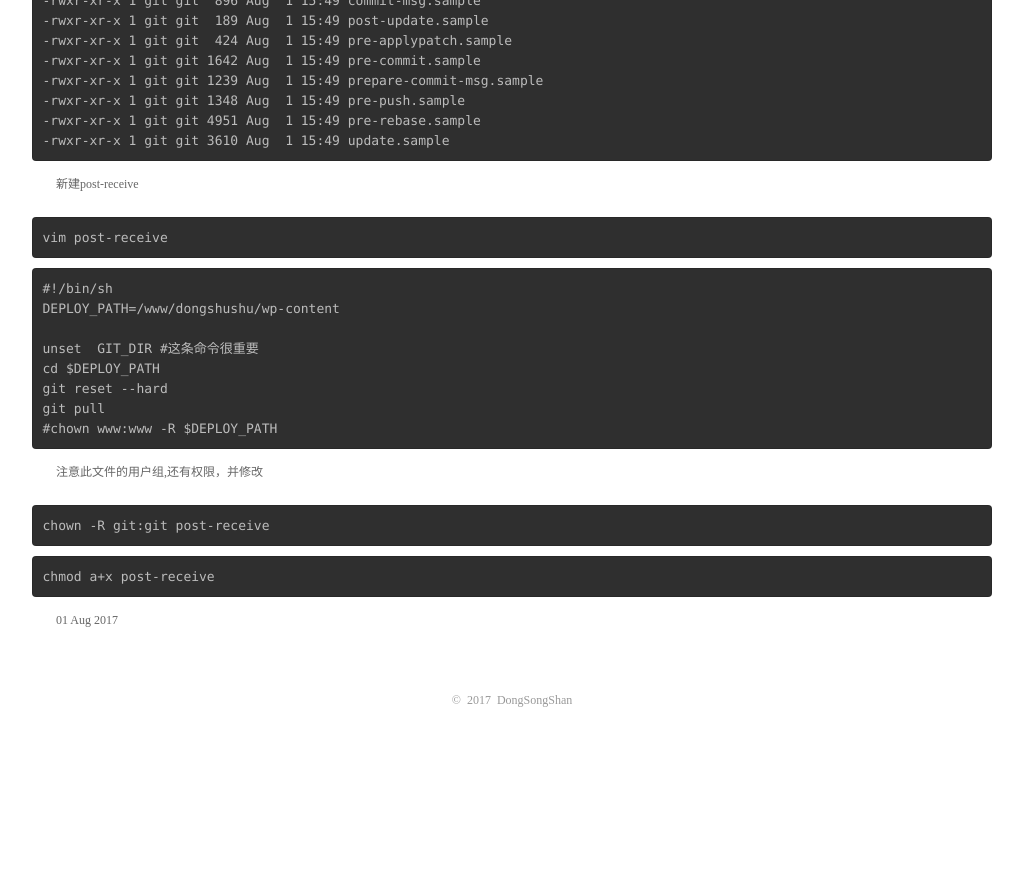
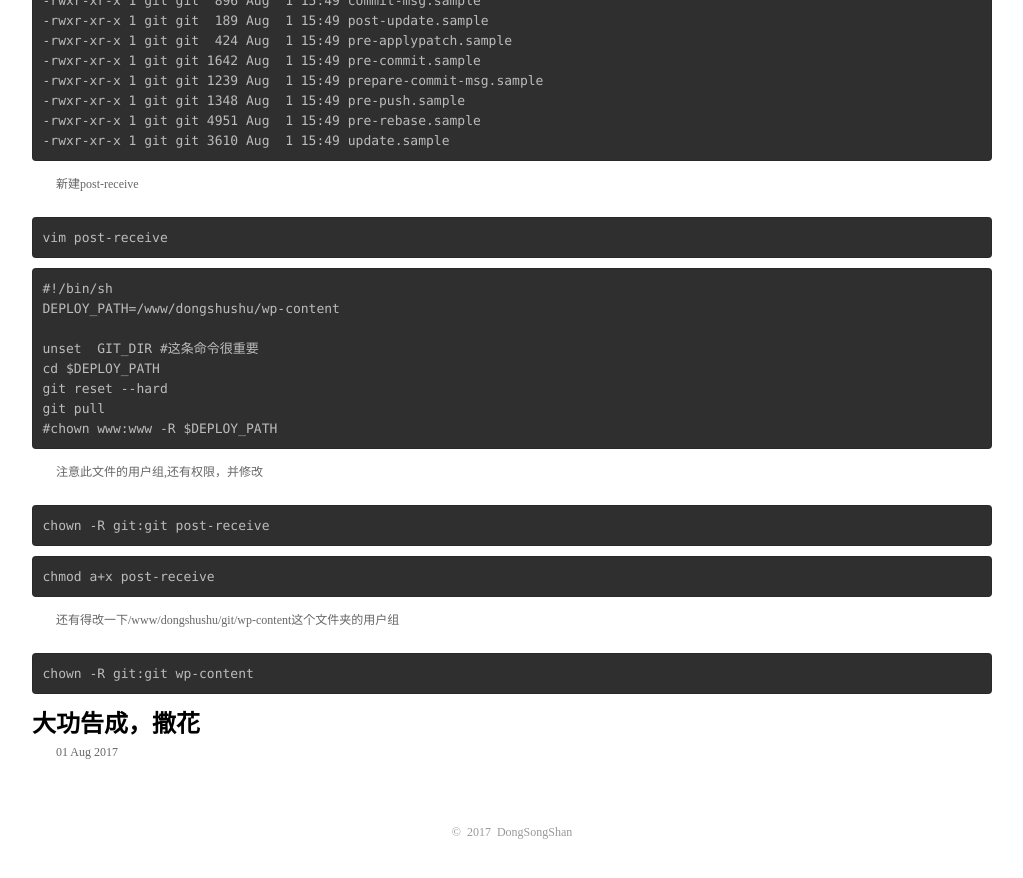
Before and after one commit to dongsongshan/dongsongshan.github.io, a Jekyll site: the page built from _posts/2017-08-01-git服务器创建并自动部署服务器代码.html, in a window 1280 px wide and 900 px high, scrolled down 2375 px. Shown: the top 878 px of the window, without its empty margins (128-1151 px from the left). Built offline with Jekyll 4.4.1, drawn with Linux system fonts in a browser that asks for light colours; before the commit the page ends 3143 px from its top, so only the background shows below that.

Commit message:
2017-08-01

```diff
--- a/_posts/2017-08-01-git服务器创建并自动部署服务器代码.html
+++ b/_posts/2017-08-01-git服务器创建并自动部署服务器代码.html
@@ -124,6 +124,14 @@ git pull
 <pre>chown -R git:git post-receive</pre>
 <pre>chmod a+x post-receive</pre>
 
+<p>还有得改一下/www/dongshushu/git/wp-content这个文件夹的用户组</p>
+<pre>chown -R git:git wp-content</pre>
+
+
+<h2>大功告成，撒花</h2>
+
+
+
 
 
 <p>{{ page.date | date_to_string }}</p>
```
